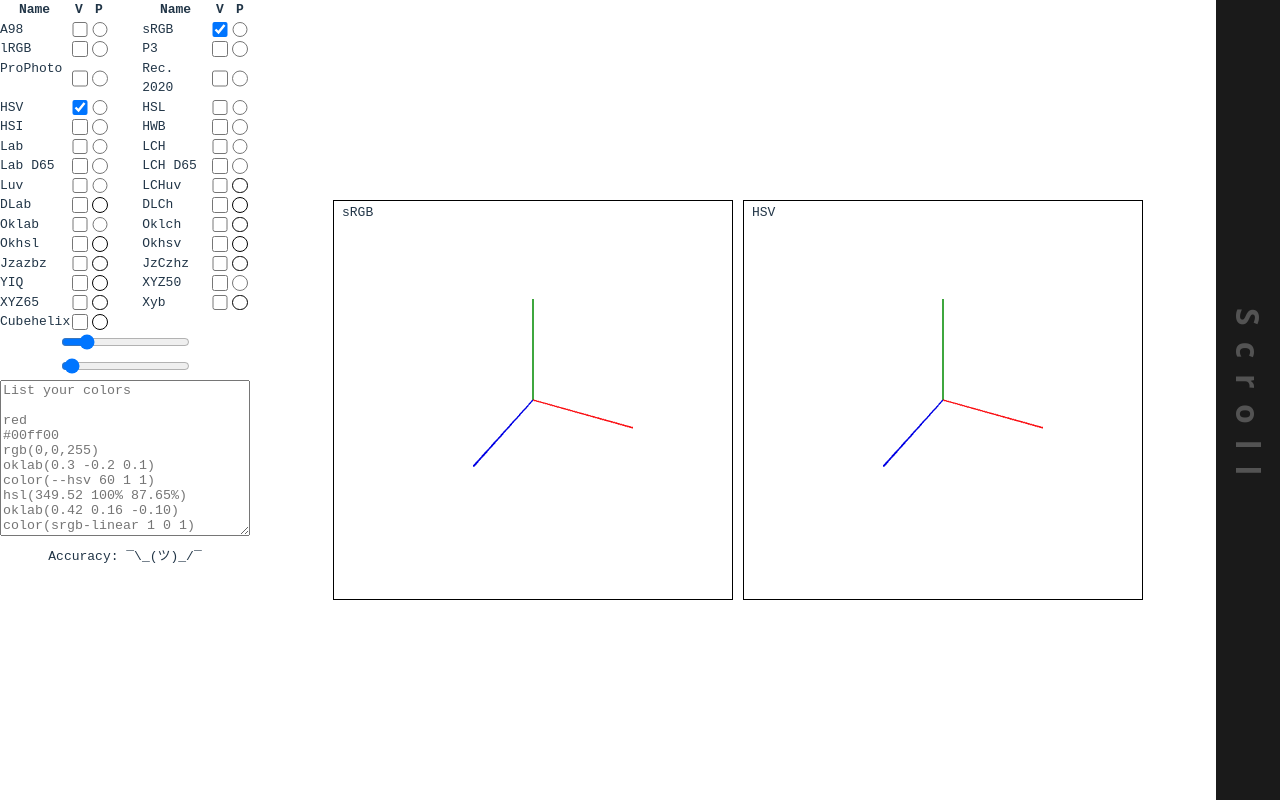
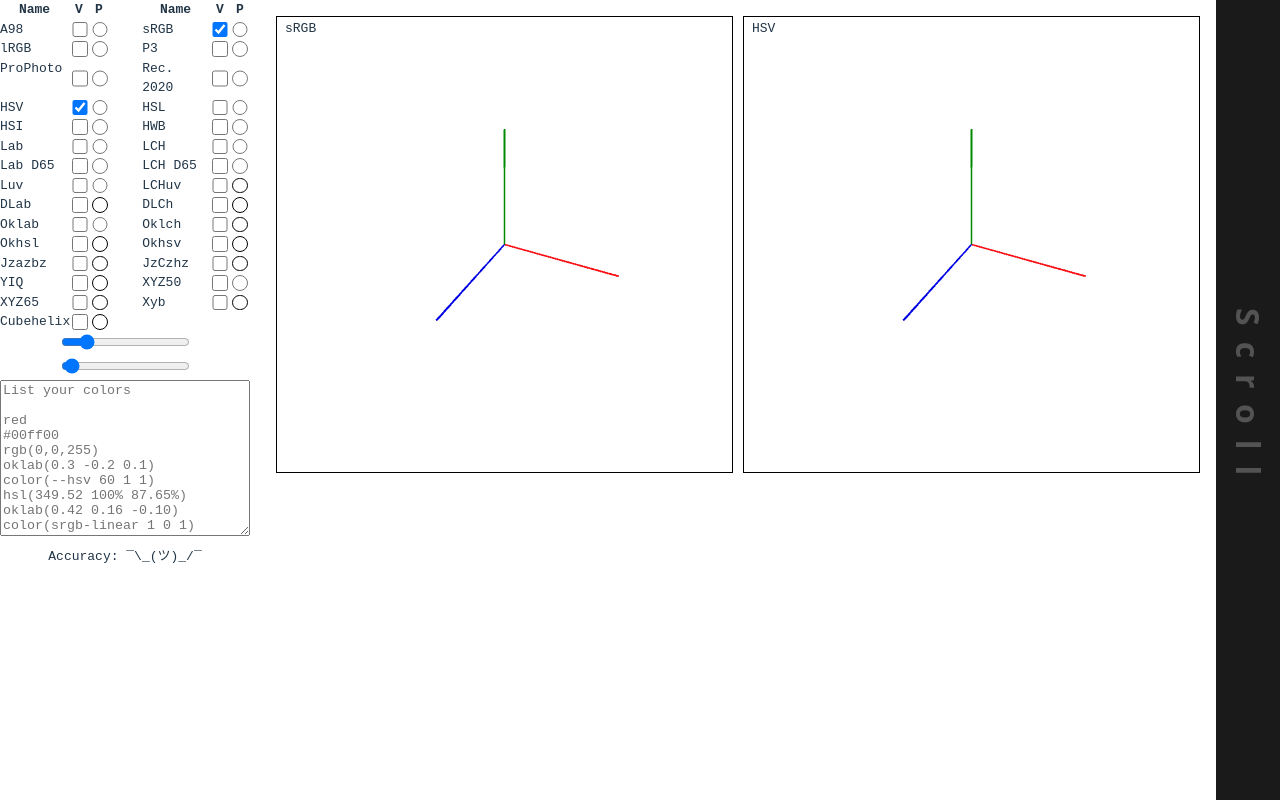
Before and after one commit to nlawler1737/color-space, a React (Vite) app: page / in a window 1280 px wide. Built offline with nearby package versions, Linux system fonts and the light colour scheme.

Commit message:
grid layout

```diff
--- a/src/App.css
+++ b/src/App.css
@@ -24,20 +24,27 @@
   position: relative;
 }
 
-#graph-container {
-  padding: 1rem;
+#content > div:has(#graph-container) {
   flex-grow: 1;
   display: flex;
-  flex-wrap: wrap;
+  height: fit-content;
+}
+
+#graph-container {
+  display: grid;
+  grid-template-columns: repeat(auto-fit, minmax(400px, 1fr));
+  gap: 10px;
+  padding: 1rem;
   gap: 10px;
   justify-content: center;
   align-items: center;
+  width: 100%;
 }
 
 #scroll-area {
   position: sticky;
   flex-shrink: 0;
-  top:0;
+  top: 0;
   right: 0;
   width: 4rem;
   height: 100%;
@@ -60,17 +67,9 @@
 
 .color-space {
   position: relative;
-  width: 400px;
-  height: 400px;
+  min-width: 400px;
+  aspect-ratio: 1;
   border: 1px solid black;
-}
-.color-space:active {
-  position: absolute;
-  width: min(calc(100% - 4rem), calc(100vmin - 4rem));
-  height: auto;
-  aspect-ratio: 1;
-  background-color: var(--color-bg);
-  z-index: 999;
 }
 
 .color-space > .title {
--- a/src/App.jsx
+++ b/src/App.jsx
@@ -28,7 +28,9 @@ function App() {
     <>
       <Sidebar />
       <div id="content">
-        <div id="graph-container">{graphs}</div>
+        <div>
+          <div id="graph-container">{graphs}</div>
+        </div>
         <div id="scroll-area">
           <span>Scroll</span>
         </div>
```
